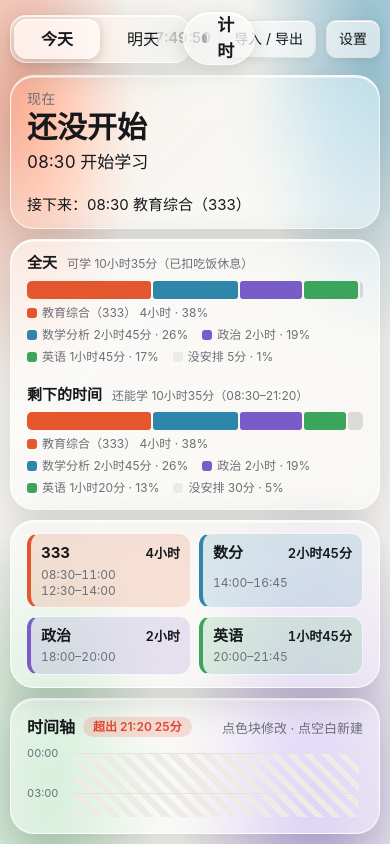
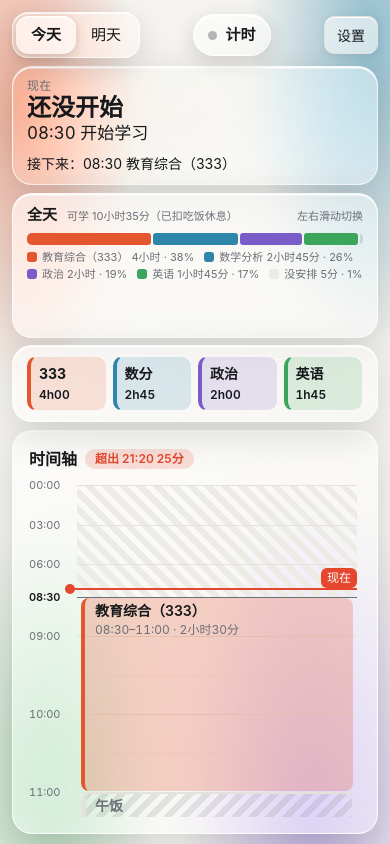
Before and after one commit to AStudenttt/study-planner, a plain HTML site: page index.html in a window 390 px wide. Drawn offline with Linux system fonts and the light colour scheme.

Commit message:
v16：手机布局
Co-Authored-By: Claude Opus 5.5 <noreply@anthropic.com>
Claude-Session: https://claude.ai/code/session_01N84a6to881PRgYz2qPDRBf

```diff
--- a/index.html
+++ b/index.html
@@ -349,10 +349,48 @@ textarea,input{-webkit-user-select:text;user-select:text}
   html.glass .schip{background:color-mix(in srgb,var(--c) 16%,transparent);border-color:var(--edge);border-left-color:var(--c)}
   .tlhead{margin-bottom:4px}
 }
-@media (orientation:portrait) and (max-width:600px){
-  .nowc,#bars{grid-template-columns:1fr}.nowR{padding-left:0;border-left:0}
-  .schips{grid-template-columns:1fr 1fr}
+/* ===== v16：手机 ===== */
+.phoneonly{display:none}
+@media (max-width:600px){
+  .wrap{padding-left:12px;padding-right:12px}
+  .phoneonly{display:flex}
+  .top{grid-template-columns:auto 1fr auto;gap:8px;margin-bottom:8px}
+  .top .tabs{width:128px}
+  .tabs button{min-height:38px;padding:0;font-size:15px}
+  .tpill{min-height:42px;padding:0 14px;font-size:15px;white-space:nowrap}
+  #openImp,#clock{display:none}
+  .main{gap:8px}
+  .side{gap:8px}
+  .side .card{padding:10px 14px;border-radius:18px}
+  /* 现在：一列，下一科和延长挤在一行 */
+  .nowc{grid-template-columns:1fr;gap:6px}
+  .nowc .lab{font-size:12px}
+  .nowc .big{font-size:24px;margin:0}
+  .nowc .big i{width:12px;height:12px}
+  .cd{font-size:22px}
+  .prog{margin-top:4px}
+  .nowR{padding-left:0;border-left:0;flex-direction:row;flex-wrap:wrap;align-items:center;justify-content:space-between;gap:6px}
+  .nowc .next{font-size:14px}
+  .shift{gap:4px;font-size:12px}
+  .shift .btn.sm{min-height:32px;padding:0 9px;font-size:13px}
+  /* 占比：左右滑动切换“全天 / 剩下的时间” */
+  #bars{display:flex;overflow-x:auto;scroll-snap-type:x mandatory;gap:16px;scrollbar-width:none}
+  #bars::-webkit-scrollbar{display:none}
+  .barb{flex:0 0 100%;scroll-snap-align:start}
+  .barb .bh span{display:inline;font-size:11px}
+  .alloc{height:12px}
+  .legend{font-size:11px;gap:1px 10px;margin-top:4px}
+  /* 各科：一行四个 */
+  .schips{grid-template-columns:repeat(4,minmax(0,1fr));gap:6px}
+  .schip{padding:6px 8px;grid-template-columns:1fr;border-radius:10px}
+  .schip b{font-size:14px}.schip em{font-size:12px}
+  .schip span{display:none}
+  .card{border-radius:18px}
+  html.glass .card{border-radius:20px}
+  .tlhead .hint{display:none}
 }
+@media (max-width:600px) and (max-height:760px){ .legend{display:none} .side>.card:last-child{display:none} }
+@media (max-width:600px){ .barb .bh::after{content:'左右滑动切换';margin-left:auto;font-size:11px;color:var(--sub)} .barb .bh{display:flex;white-space:nowrap;overflow:hidden} .barb .bh span{overflow:hidden;text-overflow:ellipsis} #bars{align-items:start} }
 </style>
 </head>
 <body>
@@ -427,6 +465,7 @@ textarea,input{-webkit-user-select:text;user-select:text}
             <button class="btn sm" id="resetDay">这天恢复成默认模板</button>
           </div>
           <div class="hint" id="setMsg"></div>
+          <div class="setrow phoneonly"><button class="btn sm" id="openImp2">导入 / 导出计划</button></div>
           <div class="setrow"><label style="display:flex;align-items:center;gap:8px"><input type="checkbox" id="glassT" style="width:22px;height:22px;min-height:0"> 液态玻璃效果</label></div>
           <div class="setrow" style="margin-top:14px"><b style="font-size:15px">数据备份</b>
             <button class="btn sm" id="bkCopy">复制备份</button><button class="btn sm" id="bkShow">从备份恢复</button><span class="hint" id="bkMsg"></span></div>
@@ -435,7 +474,7 @@ textarea,input{-webkit-user-select:text;user-select:text}
             <div class="setrow"><button class="btn sm dark" id="bkGo">恢复</button><span class="hint">会覆盖现在的所有计划和模板</span></div>
           </div>
           <div class="hint">计划只存在这个主屏幕图标里，删掉图标数据就没了。建议隔几天“复制备份”一次，发到微信收藏或备忘录里。</div>
-          <div class="setrow" style="margin-top:10px"><span class="hint" id="verTxt">版本 v15</span><button class="btn sm" id="updBtn">检查更新</button><span class="hint" id="updMsg"></span></div>
+          <div class="setrow" style="margin-top:10px"><span class="hint" id="verTxt">版本 v16</span><button class="btn sm" id="updBtn">检查更新</button><span class="hint" id="updMsg"></span></div>
         <div class="sacts" style="justify-content:flex-end;margin-top:12px"><button class="btn dark" id="closeSet">好了</button></div></div></div>
 
 <script>
@@ -584,7 +623,7 @@ function render(){
   $('#schips').innerHTML = items.map(it => {
     const s = subj(it.sid), ps = c.pieces.filter(p => p.it === it);
     const short = s.name.includes('333') ? '333' : s.name === '数学分析' ? '数分' : s.name;
-    return `<button class="schip${it.done ? ' done' : ''}" data-edit="${it.id}" style="--c:${s.color}"><b>${it.done ? '✓ ' : ''}${esc(short)}</b><em>${dur(it.dur)}</em><span>${ps.length ? ps.map(p => hm(p.a) + '–' + hm(p.b)).join('<br>') : '排不下'}</span></button>`;
+    return `<button class="schip${it.done ? ' done' : ''}" data-edit="${it.id}" style="--c:${s.color}"><b>${it.done ? '✓ ' : ''}${esc(short)}</b><em>${Math.floor(it.dur/60)}h${pad(it.dur%60)}</em><span>${ps.length ? ps.map(p => hm(p.a) + '–' + hm(p.b)).join('<br>') : '排不下'}</span></button>`;
   }).join('');
   const sum = items.reduce((s, x) => s + x.dur, 0), diffs = SUBJECTS.map(s => {
     const d = items.filter(x => x.sid === s.id).reduce((t, x) => t + x.dur, 0) - tplDur(s.id);
@@ -891,6 +930,7 @@ $('#expCopy').onclick = async () => {
   try { await navigator.clipboard.writeText(t.value); $('#expMsg').textContent = '已复制'; }
   catch (e) { t.focus(); t.select(); try { document.execCommand('copy'); $('#expMsg').textContent = '已复制'; } catch (x) { $('#expMsg').textContent = '已选中，长按选择“拷贝”'; } }
 };
+$('#openImp2').onclick = () => { $('#setMask').classList.remove('on'); $('#openImp').click(); };
 $('#impCancel').onclick = () => $('#impMask').classList.remove('on');
 $('#impMask').addEventListener('click', e => { if (e.target.id === 'impMask') $('#impMask').classList.remove('on'); });
 $('#impText').addEventListener('input', impDraw);
@@ -912,7 +952,7 @@ $('#impGo').onclick = () => {
 };
 
 // ===== 版本更新：不用删图标，点一下就换成新版 =====
-const VERSION = 15;
+const VERSION = 16;
 async function latestVersion(){
   const r = await fetch('./index.html?t=' + Date.now(), {cache:'no-store'});
   const t = await r.text(), m = t.match(/const VERSION = (\d+);/);
```
